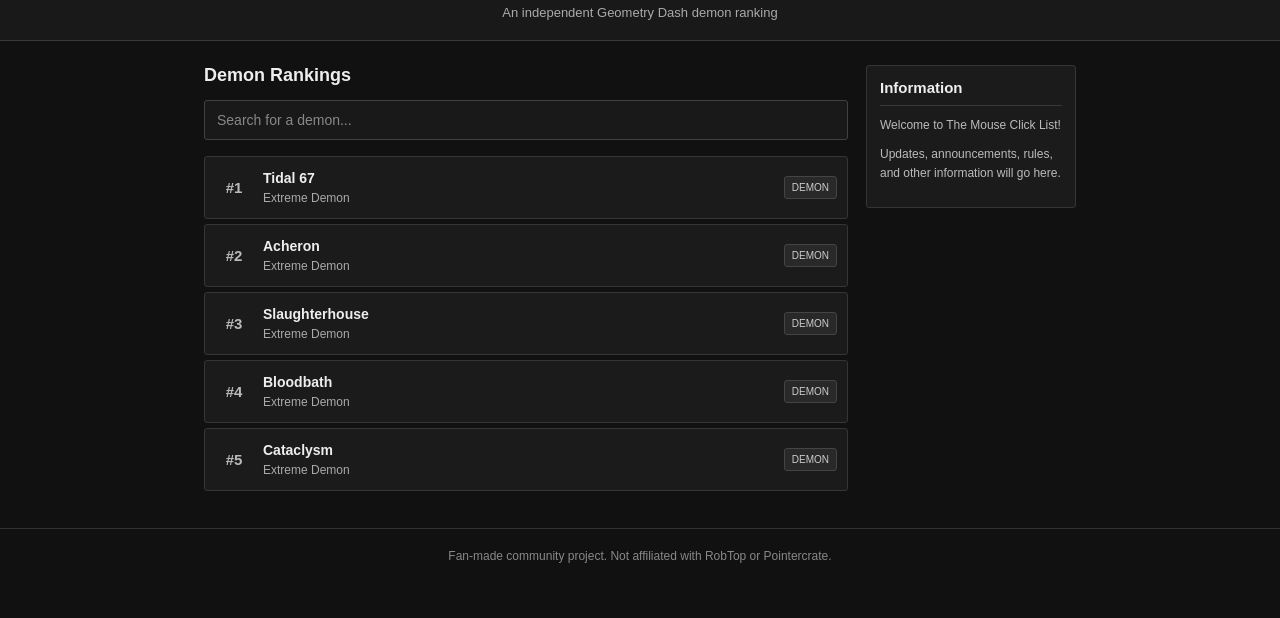
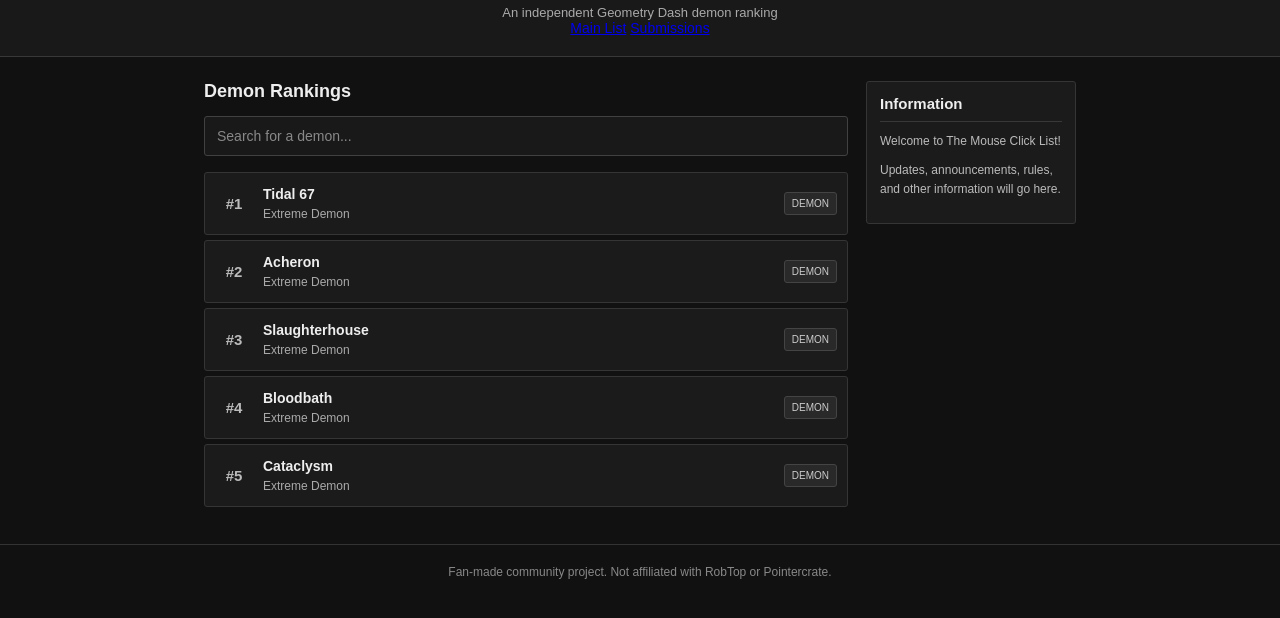
Before and after one commit to Elyxyt/The-mouse-click-list-MCL-, a plain HTML site: page index.html in a window 1280 px wide. Shown: the part 58-676 px from the top of the page. Drawn offline with Linux system fonts and the light colour scheme.

Commit message:
Update index.html

```diff
--- a/index.html
+++ b/index.html
@@ -184,10 +184,18 @@
 </style>
 </head>
 
+
 <body>
 <header>
   <h1>THE MOUSE CLICK LIST</h1>
   <p>An independent Geometry Dash demon ranking</p>
+
+  <nav class="site-nav">
+    <a href="./">Main List</a>
+    <a href="https://forms.google.com/"
+       target="_blank"
+       rel="noopener noreferrer">Submissions</a>
+  </nav>
 </header>
 
 <main>
```
